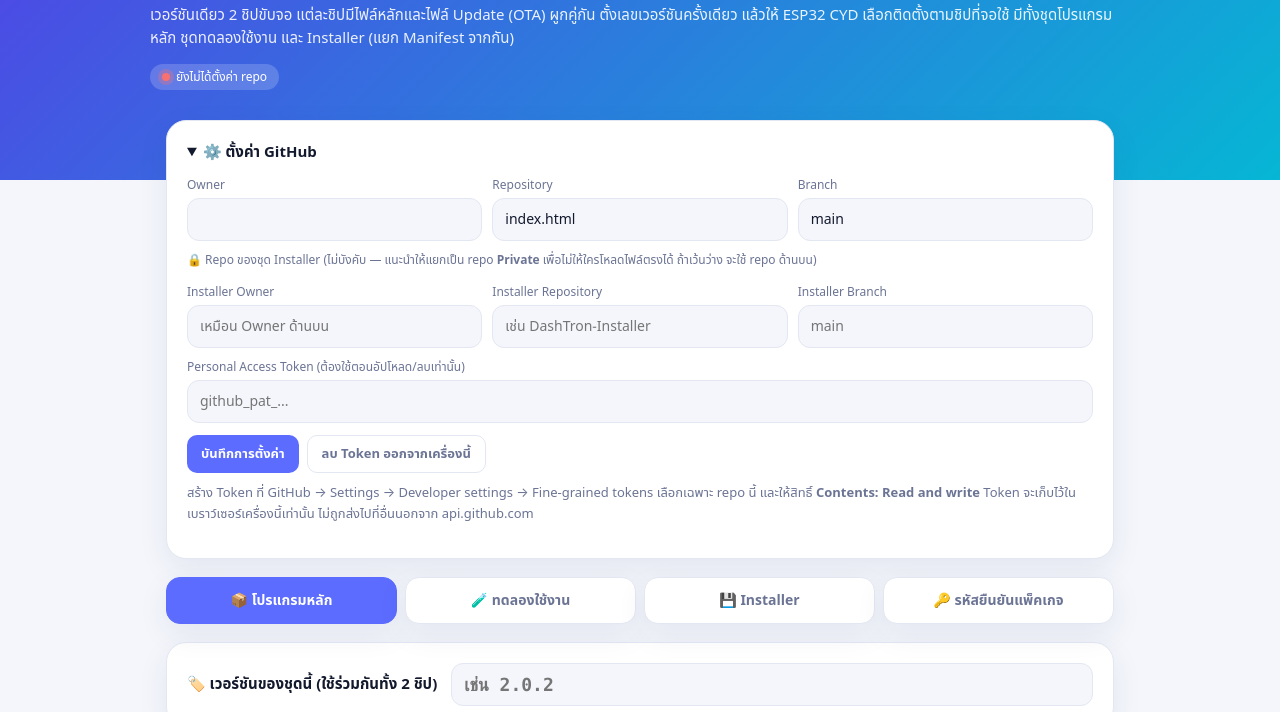
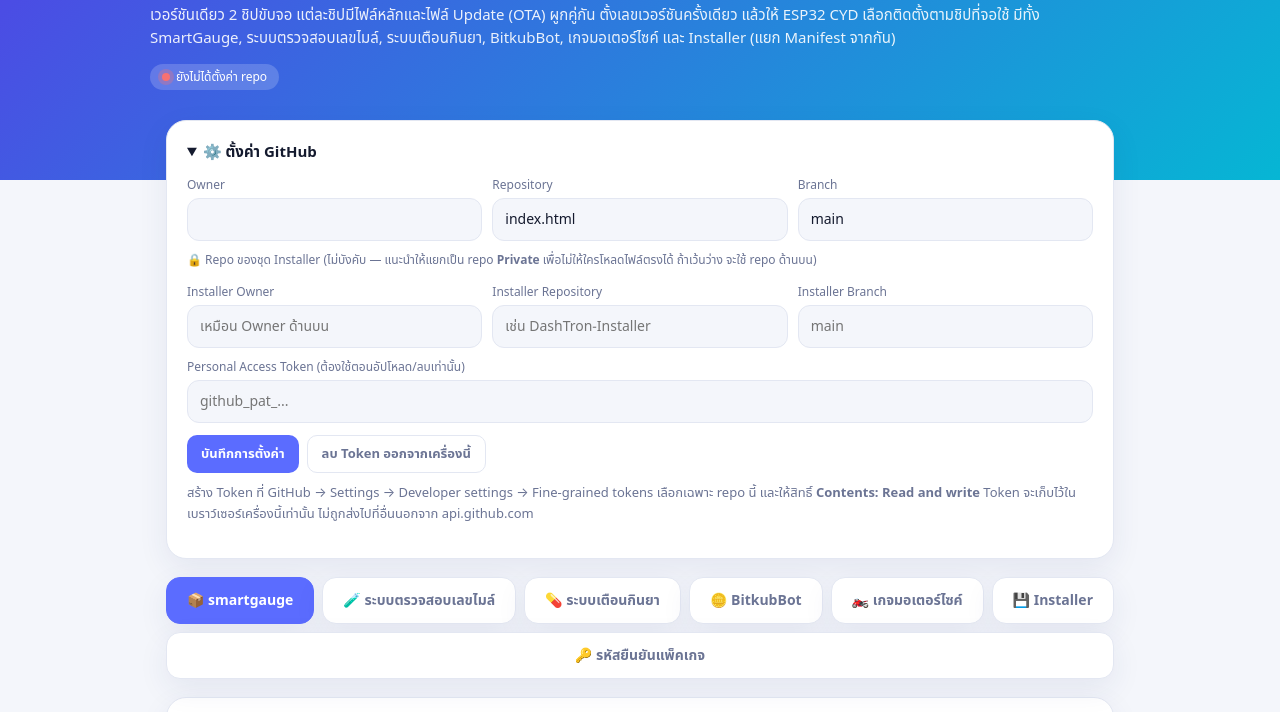
Before and after one commit to jmcumicrocontrollerunit-eng/JmcuMicrocontroller, a plain HTML site: page index.html in a window 1280 px wide. Shown: the part 81-793 px from the top of the page. Drawn offline with Linux system fonts and the light colour scheme.

Commit message:
Add files via upload

```diff
--- a/index.html
+++ b/index.html
@@ -30,8 +30,8 @@ main{max-width:980px;margin:-60px auto 40px;padding:0 16px}
 .lb{font-size:12px;color:var(--mute);display:block;margin-bottom:4px}
 
 /* แท็บ */
-.tabs{display:flex;gap:8px;margin-top:18px}
-.tabs button.tab{flex:1;background:var(--card);color:var(--mute);border:1px solid var(--line);padding:12px 14px;font-size:14px;border-radius:14px;box-shadow:var(--shadow)}
+.tabs{display:flex;flex-wrap:wrap;gap:8px;margin-top:18px}
+.tabs button.tab{flex:1 1 auto;background:var(--card);color:var(--mute);border:1px solid var(--line);padding:12px 14px;font-size:14px;border-radius:14px;box-shadow:var(--shadow)}
 .tabs button.tab.on{background:var(--a);color:#fff;border-color:var(--a)}
 .tabs button.tab[data-tab="test"].on{background:var(--warn);border-color:var(--warn)}
 .panel[hidden]{display:none}
@@ -103,7 +103,7 @@ summary{cursor:pointer;font-weight:700;font-size:15px}
 <body>
 <div class="hero"><div class="wrap">
   <h1>📟 DashTron</h1>
-  <p>เวอร์ชันเดียว 2 ชิปขับจอ แต่ละชิปมีไฟล์หลักและไฟล์ Update (OTA) ผูกคู่กัน ตั้งเลขเวอร์ชันครั้งเดียว แล้วให้ ESP32 CYD เลือกติดตั้งตามชิปที่จอใช้ มีทั้งชุดโปรแกรมหลัก ชุดทดลองใช้งาน และ Installer (แยก Manifest จากกัน)</p>
+  <p>เวอร์ชันเดียว 2 ชิปขับจอ แต่ละชิปมีไฟล์หลักและไฟล์ Update (OTA) ผูกคู่กัน ตั้งเลขเวอร์ชันครั้งเดียว แล้วให้ ESP32 CYD เลือกติดตั้งตามชิปที่จอใช้ มีทั้ง SmartGauge, ระบบตรวจสอบเลขไมล์, ระบบเตือนกินยา, BitkubBot, เกจมอเตอร์ไซค์ และ Installer (แยก Manifest จากกัน)</p>
   <span class="chip"><span class="dot off" id="dot"></span><span id="status">กำลังเชื่อมต่อ...</span></span>
 </div></div>
 
@@ -125,8 +125,11 @@ summary{cursor:pointer;font-weight:700;font-size:15px}
   </details>
 
   <div class="tabs">
-    <button type="button" class="tab on" data-tab="main">📦 โปรแกรมหลัก</button>
-    <button type="button" class="tab" data-tab="test">🧪 ทดลองใช้งาน</button>
+    <button type="button" class="tab on" data-tab="main">📦 smartgauge</button>
+    <button type="button" class="tab" data-tab="test">🧪 ระบบตรวจสอบเลขไมล์</button>
+    <button type="button" class="tab" data-tab="medreminder">💊 ระบบเตือนกินยา</button>
+    <button type="button" class="tab" data-tab="bitkubbot">🪙 BitkubBot</button>
+    <button type="button" class="tab" data-tab="motogauge">🏍️ เกจมอเตอร์ไซค์</button>
     <button type="button" class="tab" data-tab="installer">💾 Installer</button>
     <button type="button" class="tab" data-tab="codes">🔑 รหัสยืนยันแพ็คเกจ</button>
   </div>
@@ -135,6 +138,9 @@ summary{cursor:pointer;font-weight:700;font-size:15px}
 
   <section class="panel" id="p-main"></section>
   <section class="panel" id="p-test" hidden></section>
+  <section class="panel" id="p-medreminder" hidden></section>
+  <section class="panel" id="p-bitkubbot" hidden></section>
+  <section class="panel" id="p-motogauge" hidden></section>
   <section class="panel" id="p-installer" hidden></section>
   <section class="panel" id="p-codes" hidden>
     <div class="banner">🔑 <b>รหัสยืนยันแพ็คเกจ</b> — ใส่ ID ของบอร์ด CYD + ชื่อเจ้าของ แล้วกดสร้างรหัส นำรหัสไปใส่ในบอร์ด จากนั้นบอร์ดจะดึงไฟล์ <code>codes/codes.json</code> จากลิงก์เว็บนี้มาตรวจว่า <b>ID + รหัส</b> ตรงกันหรือไม่ ถ้าตรงและ<b>ยังไม่หมดอายุ</b>จะปลดล็อคการใช้งานทันที · เลือกอายุรหัสได้ <b>1 วัน</b> หรือ <b>30 วัน</b> (นับจากเวลาที่สร้างรหัส) · เมื่อครบกำหนดรหัสจะปลดล็อคไม่ได้อีก · รหัสผูกกับ ID เดียว (ใช้กับบอร์ดอื่นไม่ได้) · ไฟล์เก็บเฉพาะค่าแฮช ไม่เก็บรหัสจริง · ถ้าต้องการเพิกถอน กด "ลบ" ที่รายการด้านล่าง</div>
@@ -228,9 +234,12 @@ const BOOT_APP0_B64="AQAAAP///////////////////////////////5qYQ0f////////////////
 const OTA_DEF="0x2B0000";
 /* แต่ละ channel มีโฟลเดอร์ไฟล์และ manifest เป็นของตัวเอง ไม่ปนกัน */
 const CHANNELS=[
-  {id:"main",ota:true,kinds:["main","ota"],dir:"firmware",     man:"firmware/manifest.json",     channel:null,   verLabel:"🏷️ เวอร์ชันของชุดนี้ (ใช้ร่วมกันทั้ง 2 ชิป)",manTitle:"🧾 Manifest สำหรับ MCU",manLinkTitle:"ลิงก์ manifest (ให้ ESP32 CYD ดึงลิงก์นี้ลิงก์เดียว)"},
-  {id:"test",ota:false,pkg:true,kinds:["main","part","boot0","bl"],dir:"firmware-test",man:"firmware-test/manifest.json",channel:"test",verLabel:"🏷️ เวอร์ชันชุดทดลองใช้งาน (ใช้ร่วมกันทั้ง 2 ชิป)",manTitle:"🧾 Manifest ชุดทดลองใช้งาน",manLinkTitle:"ลิงก์ manifest ชุดทดลองใช้งาน (แยกจากโปรแกรมหลัก)",tag:"ทดลอง",pkgTitle:"🗜️ ชุดโปรเจ็คทดลอง (.zip)",pkgFile:"dashtron_test.zip",banner:"🧪 ชุดนี้เป็นไฟล์ทดลองใช้งาน เก็บแยกในโฟลเดอร์"},
-  {id:"installer",ota:false,pkg:true,kinds:["main","part","boot0","bl"],dir:"firmware-installer",man:"firmware-installer/manifest.json",channel:"installer",verLabel:"🏷️ เวอร์ชัน Installer (ใช้ร่วมกันทั้ง 2 ชิป)",manTitle:"🧾 Manifest Installer",manLinkTitle:"ลิงก์ manifest Installer (แยกจากโปรแกรมหลักและชุดทดลองใช้งาน)",tag:"Installer",pkgTitle:"🗜️ ชุด Installer (.zip)",pkgFile:"dashtron_installer.zip",banner:"💾 ชุดนี้เป็นไฟล์ Installer เก็บแยกในโฟลเดอร์"}
+  {id:"main",ota:true,kinds:["main","ota"],dir:"firmware",     man:"firmware/manifest.json",     channel:null,   verLabel:"🏷️ เวอร์ชัน SmartGauge (ใช้ร่วมกันทั้ง 2 ชิป)",manTitle:"🧾 Manifest SmartGauge สำหรับ MCU",manLinkTitle:"ลิงก์ manifest SmartGauge (ให้ ESP32 CYD ดึงลิงก์นี้ลิงก์เดียว)"},
+  {id:"test",ota:false,pkg:true,kinds:["main","part","boot0","bl"],dir:"firmware-test",man:"firmware-test/manifest.json",channel:"test",verLabel:"🏷️ เวอร์ชันระบบตรวจสอบเลขไมล์ (ใช้ร่วมกันทั้ง 2 ชิป)",manTitle:"🧾 Manifest ระบบตรวจสอบเลขไมล์",manLinkTitle:"ลิงก์ manifest ระบบตรวจสอบเลขไมล์ (แยกจาก SmartGauge)",tag:"เลขไมล์",pkgTitle:"🗜️ ชุดโปรเจ็คระบบตรวจสอบเลขไมล์ (.zip)",pkgFile:"dashtron_test.zip",banner:"🧪 ชุดนี้เป็นไฟล์ระบบตรวจสอบเลขไมล์ เก็บแยกในโฟลเดอร์"},
+  {id:"medreminder",ota:false,pkg:true,kinds:["main","part","boot0","bl"],dir:"firmware-medreminder",man:"firmware-medreminder/manifest.json",channel:"medreminder",verLabel:"🏷️ เวอร์ชันระบบเตือนกินยา (ใช้ร่วมกันทั้ง 2 ชิป)",manTitle:"🧾 Manifest ระบบเตือนกินยา",manLinkTitle:"ลิงก์ manifest ระบบเตือนกินยา (แยกจากชุดอื่น)",tag:"เตือนกินยา",pkgTitle:"🗜️ ชุดโปรเจ็คระบบเตือนกินยา (.zip)",pkgFile:"dashtron_medreminder.zip",banner:"💊 ชุดนี้เป็นไฟล์ระบบเตือนกินยา เก็บแยกในโฟลเดอร์"},
+  {id:"bitkubbot",ota:false,pkg:true,kinds:["main","part","boot0","bl"],dir:"firmware-bitkubbot",man:"firmware-bitkubbot/manifest.json",channel:"bitkubbot",verLabel:"🏷️ เวอร์ชัน BitkubBot (ใช้ร่วมกันทั้ง 2 ชิป)",manTitle:"🧾 Manifest BitkubBot",manLinkTitle:"ลิงก์ manifest BitkubBot (แยกจากชุดอื่น)",tag:"BitkubBot",pkgTitle:"🗜️ ชุดโปรเจ็ค BitkubBot (.zip)",pkgFile:"dashtron_bitkubbot.zip",banner:"🪙 ชุดนี้เป็นไฟล์ BitkubBot เก็บแยกในโฟลเดอร์"},
+  {id:"motogauge",ota:false,pkg:true,kinds:["main","part","boot0","bl"],dir:"firmware-motogauge",man:"firmware-motogauge/manifest.json",channel:"motogauge",verLabel:"🏷️ เวอร์ชันเกจมอเตอร์ไซค์ (ใช้ร่วมกันทั้ง 2 ชิป)",manTitle:"🧾 Manifest เกจมอเตอร์ไซค์",manLinkTitle:"ลิงก์ manifest เกจมอเตอร์ไซค์ (แยกจากชุดอื่น)",tag:"เกจมอเตอร์ไซค์",pkgTitle:"🗜️ ชุดโปรเจ็คเกจมอเตอร์ไซค์ (.zip)",pkgFile:"dashtron_motogauge.zip",banner:"🏍️ ชุดนี้เป็นไฟล์เกจมอเตอร์ไซค์ เก็บแยกในโฟลเดอร์"},
+  {id:"installer",ota:false,pkg:true,kinds:["main","part","boot0","bl"],dir:"firmware-installer",man:"firmware-installer/manifest.json",channel:"installer",verLabel:"🏷️ เวอร์ชัน Installer (ใช้ร่วมกันทั้ง 2 ชิป)",manTitle:"🧾 Manifest Installer",manLinkTitle:"ลิงก์ manifest Installer (แยกจาก SmartGauge, ระบบตรวจสอบเลขไมล์, ระบบเตือนกินยา, BitkubBot และเกจมอเตอร์ไซค์)",tag:"Installer",pkgTitle:"🗜️ ชุด Installer (.zip)",pkgFile:"dashtron_installer.zip",banner:"💾 ชุดนี้เป็นไฟล์ Installer เก็บแยกในโฟลเดอร์"}
 ];
 const cleanAddr=v=>{const m=String(v||"").trim().match(/^(?:0x)?([0-9a-f]+)$/i);return m?"0x"+m[1].toUpperCase():""};
 const $=s=>document.querySelector(s);
```
